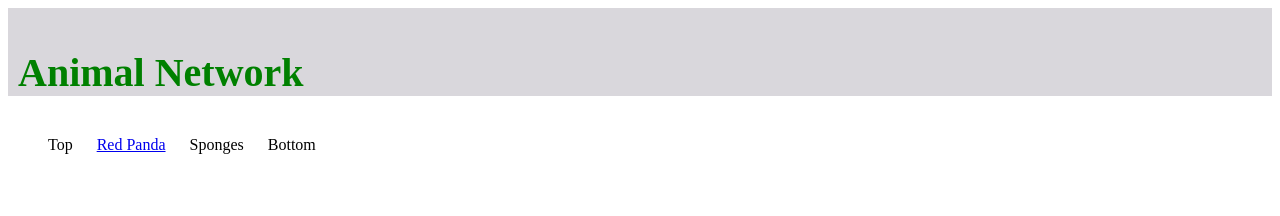
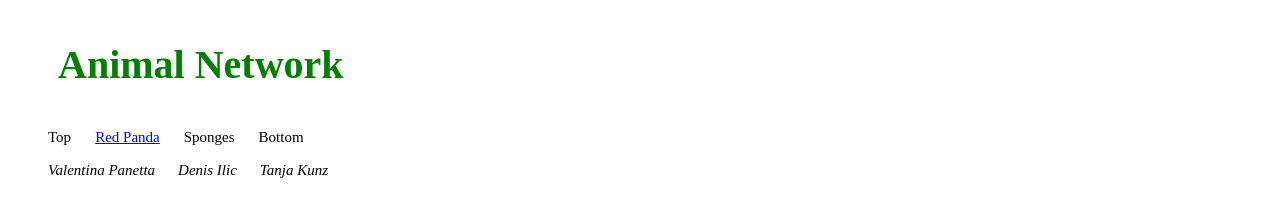
Before and after one commit to DenisIlic/FSWD70-HTML5-DAY02, a plain HTML site: page newspaper/header.html in a window 1280 px wide. Drawn offline with Linux system fonts and the light colour scheme.

Commit message:
added footer

```diff
--- a/newspaper/header.css
+++ b/newspaper/header.css
@@ -1,6 +1,6 @@
-header {
-	background-color: #D9D7DC;
-	padding: 0.5px 10px 0px 10px;
+header p {
+	/*background-color: #D9D7DC;*/
+	padding: 0.5px 10px 0px 50px;
 
 	font-family: Harrington;
 	color: green;
@@ -12,9 +12,16 @@ ul {
 	list-style: none;
 
 
+
 }
 
 li {
 	display: inline;
 	padding-right: 20px;
+	font-size: 15px;
 }
+
+footer {
+	font-style: italic;
+	font-size: 75%;
+}
--- a/newspaper/header.html
+++ b/newspaper/header.html
@@ -10,19 +10,27 @@
 <body>
 	<header id="header">
 		<p> Animal Network </p>
-
-
-
-
-	</header><!-- /header -->
-	<nav>
 		<ul>
 			<li><a href="#header"></a>Top</li>
 			<li><a href="#Panda" title="Red Panda">Red Panda</a></li>
 			<li><a href="#Sponges" title="Sponges"></a>Sponges</li>
 			<li><a href="#footer"></a>Bottom</li>
 		</ul>
+	</header><!-- /header -->
+	<nav>
+
 	</nav>
+
+
+	<footer id="footer">
+		<ul>
+			<li>Valentina Panetta</li>
+			<li>Denis Ilic</li>
+			<li>Tanja Kunz</li>
+		</ul>
+
+
+	</footer>
 
 
 </body>
```
